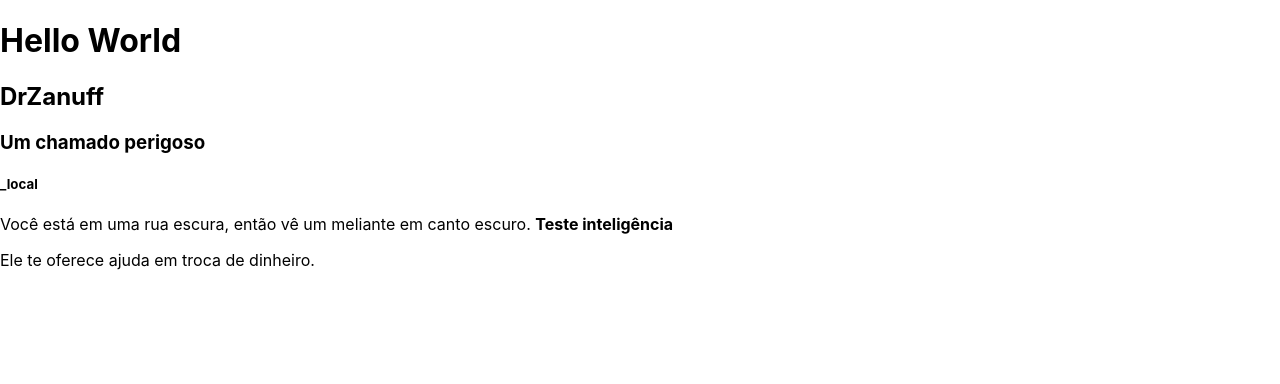
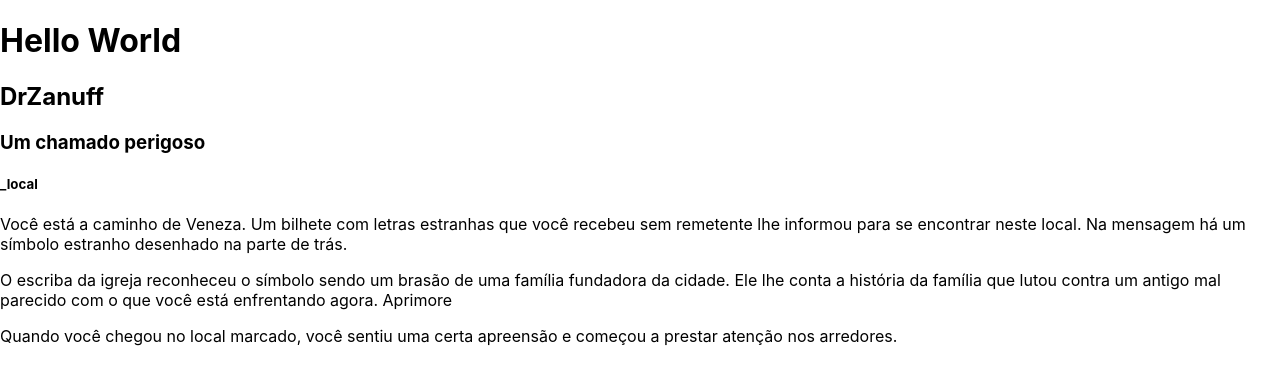
Before and after one commit to DrZanuff/eldritch-horror-random-ecounters, a Next.js app: page / in a window 1280 px wide. Shown: the top 384 px of the page. Built offline with nearby package versions, Linux system fonts and the light colour scheme.

Commit message:
Converting JSON to code

```diff
--- a/src/cards/defaultCityLocations/data.json
+++ b/src/cards/defaultCityLocations/data.json
@@ -30,8 +30,8 @@
       "content": {
         "intro": {
           "languageOptions": {
-            "pt-br": "Você está a caminho $smallScope/$.[ message1 | message2 | message3 ] que você recebeu sem remetente lhe informou para se encontrar neste local. Na mensagem há um símbolo estranho desenhado na parte de trás.[ A | B | C ]",
-            "en-us": "You are on your way $smallScope/$.[ message1 | message2 | message3 ] that you would go without a sender informed you to meet at this location. In the message there is a strange strange symbol on the back.[ A | B | C ]"
+            "pt-br": "Você está a caminho $smallScope/$.[ message1 | message2 | message3 ] que você recebeu sem remetente lhe informou para se encontrar neste local. Na mensagem há um símbolo estranho desenhado na parte de trás.",
+            "en-us": "You are on your way $smallScope/$.[ message1 | message2 | message3 ] that you would go without a sender informed you to meet at this location. In the message there is a strange strange symbol on the back."
           },
           "nextStep": "_local",
           "localVariables": {
--- a/src/components/CardDisplay/index.tsx
+++ b/src/components/CardDisplay/index.tsx
@@ -148,7 +148,9 @@ export function CardDisplay({
             currentLocation,
             currentDeck.cards[currentCard].variables
           )}
-          <div dangerouslySetInnerHTML={{ __html: superEval() }}></div>
+          <div
+            dangerouslySetInnerHTML={{ __html: superEval('pt-br', 'rome') }}
+          ></div>
         </>
       )}
     </>
--- a/src/components/myJs.js
+++ b/src/components/myJs.js
@@ -1,5 +1,28 @@
-export function superEval() {
+export function superEval(lang = 'en-us', local = 'sanFran') {
   let text = ''
+
+  const languages = ['en-us', 'pt-br']
+
+  const globals = {
+    place: {
+      sanFran: {
+        'pt-br': ['da Praia Baker'],
+        'en-us': ['to Baker Beach'],
+      },
+      london: {
+        'pt-br': shuffle(['de Bibury', 'de Wiltshire']),
+        'en-us': shuffle(['to Bibury', 'to Wiltshire']),
+      },
+      rome: {
+        'pt-br': shuffle(['de Veneza', 'do Vaticano']),
+        'en-us': shuffle(['to Venice', 'to Vatican']),
+      },
+    },
+  }
+
+  if (!languages.includes(lang)) {
+    lang = 'en-us'
+  }
 
   function shuffle(a) {
     for (let j, i = a.length - 1; i > 0; i--) {
@@ -11,6 +34,7 @@ export function superEval() {
   }
 
   function append(str) {
+    console.log('STR', str)
     text += /*html*/ `
     <p>
       ${str.trim()}
@@ -21,41 +45,128 @@ export function superEval() {
   intro()
 
   function intro() {
-    const person1 = shuffle([
-      'um meliante',
-      'um mendingo',
-      'um catador de lixo',
+    const message = shuffle([
+      {
+        'pt-br': 'Um telegrama',
+        'en-us': 'A telegram',
+      },
+      {
+        'pt-br': 'Um bilhete com letras estranhas',
+        'en-us': 'A note with strange letters',
+      },
+      {
+        'pt-br': 'Uma carta com letras de sangue',
+        'en-us': 'A letter with blood letters',
+      },
     ])
 
-    append(
-      `Você está em uma rua escura, então vê ${person1} em canto escuro. <b>Teste inteligência</b>`
-    )
+    const options = {
+      'pt-br': `Você está a caminho ${globals.place[local][lang]}. ${message[lang]} que você recebeu sem remetente lhe informou para se encontrar neste local. Na mensagem há um símbolo estranho desenhado na parte de trás.`,
+      'en-us': `You are on your way ${globals.place[local][lang]}. ${message[lang]} that you received without a sender informed you to meet at this location. In the message there is a strange strange symbol on the back.`,
+    }
 
-    shuffle([outCome1, outCome2, outCome3])()
+    append(options[lang])
+
+    nextLocal()
   }
 
-  function outCome1() {
-    append('Ele te oferece ajuda em troca de dinheiro.')
+  function nextLocal() {
+    const locals = {
+      sanFran: {
+        'pt-br':
+          'Antes de ir o seu contato na cidade disse para tomar cuidado, pois o local em questão é um lugar perigoso. Ele lhe deu algumas dicas dos arredores e para prestar atenção em alguns sinais que podem indicar perigo. Aprimore <span class="icon observation" />',
+        'en-us':
+          'Before going, your contact in town told you to be careful, as the place in question is a dangerous place. He gave you some hints of the surroundings and to watch out for some signs that might indicate danger. Improve <span class="icon observation" />',
+      },
+
+      arkham: {
+        'pt-br':
+          'No trem, estudando a mensagem você percebeu que uma mensagem criptografada <span class="icon observation" />. Se passar você descobre um cântico de uma antiga tribo que invoca uma magia perdida. Receba uma magia.',
+        'en-us':
+          'On the train, studying the message you noticed an encrypted message <span class="icon observation" />. If you pass, you discover a chant from an ancient tribe that summons a lost magic. Gain a spell.',
+      },
+
+      buenosAires: {
+        'pt-br':
+          'No trem, estudando a mensagem você percebeu que uma mensagem criptografada <span class="icon observation" />. Se passar você descobre um cântico de uma antiga tribo que invoca uma magia perdida. Receba uma magia.',
+        'en-us':
+          'On the train, studying the message you noticed an encrypted message <span class="icon observation" />. If you pass, you discover a chant from an ancient tribe that summons a lost magic. Gain a spell.',
+      },
+
+      london: {
+        'pt-br':
+          'O símbolo pertence a uma ordem arcana extinta. Isso gerou algumas especulações sobre a origem da mensagem. Faça aparecer uma pista.',
+        'en-us':
+          'The symbol belongs to an extinct arcane order. This has generated some speculation about the origin of the message. Make appear a clue.',
+      },
+
+      rome: shuffle([
+        {
+          'pt-br':
+            'O padre falou que o lugar que você está se dirigindo é amaldiçoado pela igreja. Preocupado com sua segurança e a da importância da sua missão, ele abençoa sua jornada. Receba uma condição de abençoado.',
+          'en-us':
+            "The priest said the place you're heading to is cursed by the church. Concerned about your safety and the importance of your mission, he blesses your journey. Receive a blessed condition.",
+        },
+        {
+          'pt-br':
+            'O escriba da igreja reconheceu o símbolo sendo um brasão de uma família fundadora da cidade. Ele lhe conta a história da família que lutou contra um antigo mal parecido com o que você está enfrentando agora. Aprimore <span class="icon will" />',
+          'en-us':
+            'The church scribe recognized the symbol as a coat of arms of a founding family of the city. He tells you the story of the family who struggled with an ancient evil similar to the one you are now facing. Improve <span class="icon will" />',
+        },
+      ]),
+
+      istambul: {
+        'pt-br':
+          'Ao mostrar isso para o seu contato, ele reconhece o símbolo de uma ordem secreta que fundou a cidade. Ele lhe apresentou alguns membros da ordem, figuras importantes na cidade. Aprimore <span class="icon influence" />',
+        'en-us':
+          'Your contact recognized the symbol of a secret order that founded the city. He introduced you to some members of the order, important figures in the city. Improve <span class="icon influence" />',
+      },
+
+      shanghai: {
+        'pt-br':
+          'O monge que lhe entregou a mensagem lhe disse para ir com cautela, pois há um grande mal à espreita. Ele lhe ensina um ritual para espantar o mal. As palavras do ritual tem um significado mais profundo. Aprimore <span class="icon lore" />',
+        'en-us':
+          'The monk who delivered the message told you to go with caution as there is great evil lurking. He teaches you a ritual to ward off evil. The words of the ritual have a deeper meaning. Improve <span class="icon lore" />',
+      },
+
+      tokyo: {
+        'pt-br':
+          'Você se recorda de ver o mesmo símbolo em um emblema no elmo samurai de um museu. Você mostrou a mensagem para o diretor do museu. Ele então lhe contou de uma lenda de um espírito vingador que protegeu a humanidade. Descarte um monstro não épico da sua escolha em espaço com um Portal azul.',
+        'en-us':
+          "You recall seeing the same symbol on an emblem on a museum's samurai helmet. You showed the message to the museum director. He then told you of a legend of an avenging spirit that protected mankind. Discard a non-epic monster of your choice into space with a blue Portal.",
+      },
+
+      sidney: {
+        'pt-br':
+          '<i>"Lugar perigoso, melhor levar munição extra colega…"</i>, seu contato lhe advertiu antes de ir. Aprimore <span class="icon strength" />',
+        'en-us':
+          '<i>"Dangerous place, better take extra ammo, mate…"</i>, your contact warned you before you go. Improve <span class="icon strength" />',
+      },
+    }
+
+    append(locals[local][lang])
+
+    arrival()
   }
 
-  function outCome2() {
-    append('Ele te oferece uma arma em troca de sanidade.')
+  function arrival() {
+    const options = {
+      'pt-br':
+        'Quando você chegou no local marcado, você sentiu uma certa apreensão e começou a prestar atenção nos arredores.',
+      'en-us':
+        'When you arrived at the appointed place, you felt a certain apprehension and began to pay attention to your surroundings.',
+    }
+
+    append(options[lang])
+
+    shuffle([fate1, fate2, fate3])()
   }
 
-  function outCome3() {
-    const weapon = shuffle(['adaga', 'espada', 'bomba'])
-    append(`Ele te ataca com uma ${weapon}`)
+  function fate1() {}
 
-    shuffle([fate1, fate2])()
-  }
+  function fate2() {}
 
-  function fate1() {
-    append('Você defende e nada acontece')
-  }
-
-  function fate2() {
-    append('Ele te fere. <b>Perca 1 de vida</b>')
-  }
+  function fate3() {}
 
   return text
 }
```
